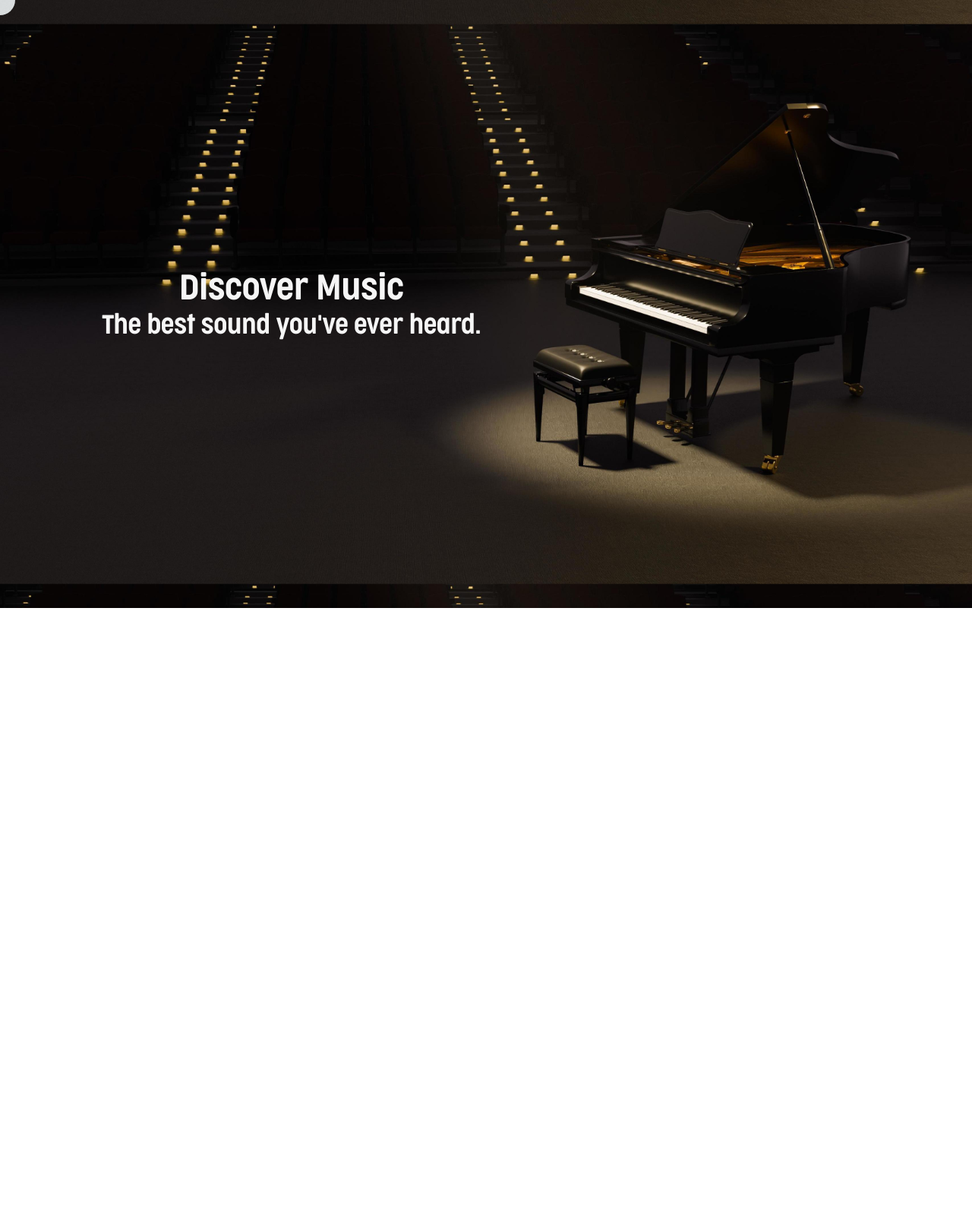
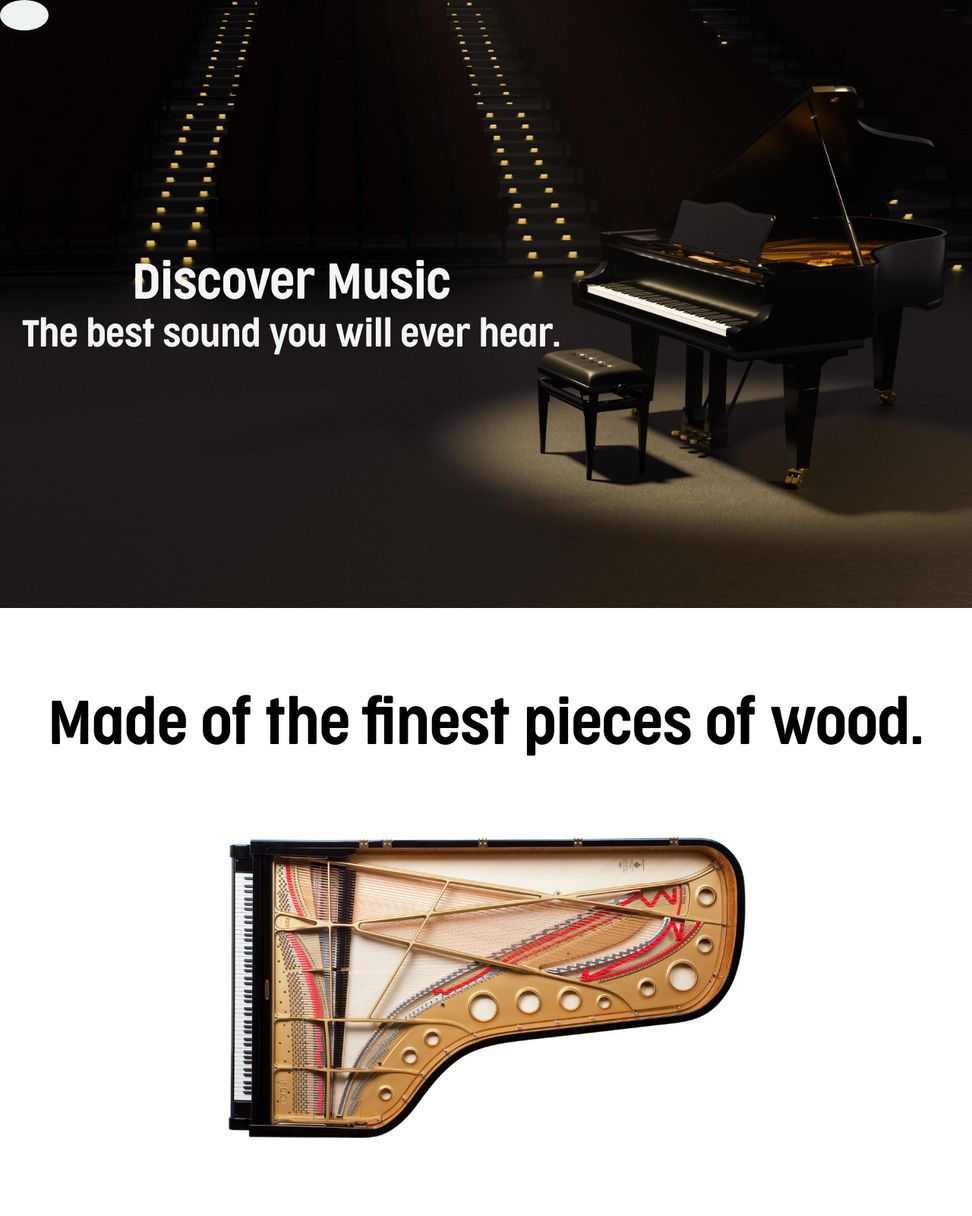
Before and after one commit to FLIzze/Music, a plain HTML site: page index.html in a window 1280 px wide. Shown: the whole page at 76% size. Before the commit the page ends 800 px from the top, so only its background shows below. Drawn offline with Linux system fonts and the light colour scheme.

Commit message:
2nd page

```diff
--- a/index.html
+++ b/index.html
@@ -1,5 +1,6 @@
 <!DOCTYPE html>
 <html lang="en">
+
 <head>
     <meta charset="UTF-8">
     <meta name="viewport" content="width=device-width, initial-scale=1.0">
@@ -7,22 +8,26 @@
     <script type="text/javascript" src="./style/style.js"></script>
     <link rel="stylesheet" href="./style/style.css">
 </head>
+
 <body>
     <div id="cursor2" class="cursor"></div>
 
     <div class="scroll-container">
         <!-- <div id="cursor" class="cursor"></div> -->
         <!-- <div id="cursor3"></div> -->
-        <header class="header">
+        <header>
             <div class="text-header">
                 <h1 class="header-text">Discover Music</h1>
-                <h2 class="header-text">The best sound you've ever heard.</h2>
-                <!-- <div class="partition" draggable="false"></div> -->
+                <h2 class="header-text">The best sound you will ever hear.</h2>
             </div>
         </header>
 
-        <div class="second-page">
-        </div>
+        <main>
+            <h2 class="main-text">Made of the finest pieces of wood.</h2>
+            <div class="background-image-main"></div>
+        </main>
+
     </div>
 </body>
+
 </html>
--- a/style/style.css
+++ b/style/style.css
@@ -2,22 +2,20 @@
     margin: 0;
     padding: 0;
     font-family: bugati;
-    cursor: none;
+    /* cursor: none; */
 }
 
 header {
     background-image: url("./2268691-piano-a-queue-dans-un-grand-theatre-gratuit-photo.jpg");
-    background-repeat: none;
+    background-repeat: no-repeat;
     background-position: center;
-    background-size: 118%;
+    background-size: cover;
+    height: 100vh;
+    scroll-snap-align: start;
 }
 
-html {
-    scroll-snap-type: mandatory;
-}
-
-header, .second-page {
-    scroll-snap-align: start;
+main {
+    height: 100vh;
 }
 
 .scroll-container {
@@ -25,14 +23,18 @@ header, .second-page {
     scroll-snap-type: y mandatory;
 }
 
+html {
+    scroll-snap-type: mandatory;
+}
+
 .text-header {
-    height: 100vh;
-    font-size: 22px;
+    height: 100%;
+    font-size: 195%;
     width: 60%;
     color: whitesmoke;
     display: flex;
     justify-content: center;
-    align-items: center;
+    text-align: center;
     flex-direction: column;
 }
 
@@ -41,48 +43,34 @@ header, .second-page {
     color: black;
 }
 
-div {
-    height: 100vh;
+.main-text {
+    height: 25%;
+    width: 100%;
+    display: flex;
+    justify-content: center;
+    align-items: end;
+    font-size: 480%;
 }
 
-.cursor {
-    position: absolute;
-    border-radius: 100%;
-    translate: -50% -50%;
-    mix-blend-mode: difference;
-
+.background-image-main {
+    background-image: url("./7e6d8edd24fecb9392add3f4fda33903.jpg");
+    background-repeat: no-repeat;
+    background-position: center;
+    background-size: contain;
+    height: 75%;
 }
 
-#cursor {
-    z-index: 2;
-    background-color: black;
-    height: 40px;
-    width: 40px;
+
+#cursor2 {
+    position: absolute;
+    pointer-events: none;
+    background-color: whitesmoke;
+    height: 5%;
+    width: 5%;
+    mix-blend-mode: difference;
+    border-radius: 100%;
 }
 
-#cursor2 {
-    pointer-events: none;
-    background-color: whitesmoke;
-    height: 40px;
-    width: 40px;
-}
-
-#cursor3 {
-    height: 65px;
-    width: 65px;
-    background: white;
-    position: absolute;
-    border-radius: 100%;
-    translate: -50% -50%;
-    mix-blend-mode: difference;
-    transition: ease-out 0.3s;
-}
-
-/* .partition {
-    rotate: 8deg;
-    background-image: url("./Screenshot\ from\ 2023-10-25\ 16-11-34.png");
-    background-repeat: none;
-} */
 
 @font-face {
     font-family: bugati;
--- a/style/style.js
+++ b/style/style.js
@@ -1,10 +1,10 @@
-window.addEventListener("mousemove", (e) => {
-    // cursor.style.top = e.y + "px";
-    // cursor.style.left = e.x + "px";
+// window.addEventListener("mousemove", (e) => {
+//     // cursor.style.top = e.y + "px";
+//     // cursor.style.left = e.x + "px";
 
-    cursor2.style.top = e.pageY + "px";
-    cursor2.style.left = e.pageX + "px";
+//     cursor2.style.top = e.pageY + "px";
+//     cursor2.style.left = e.pageX + "px";
 
-    // cursor3.style.top = e.y + "px";
-    // cursor3.style.left = e.x + "px";
-});
+//     // cursor3.style.top = e.y + "px";
+//     // cursor3.style.left = e.x + "px";
+// });
```
Also changed, not shown: style/7e6d8edd24fecb9392add3f4fda33903.jpg (added), style/Screenshot from 2023-10-25 16-11-34.png (deleted).
